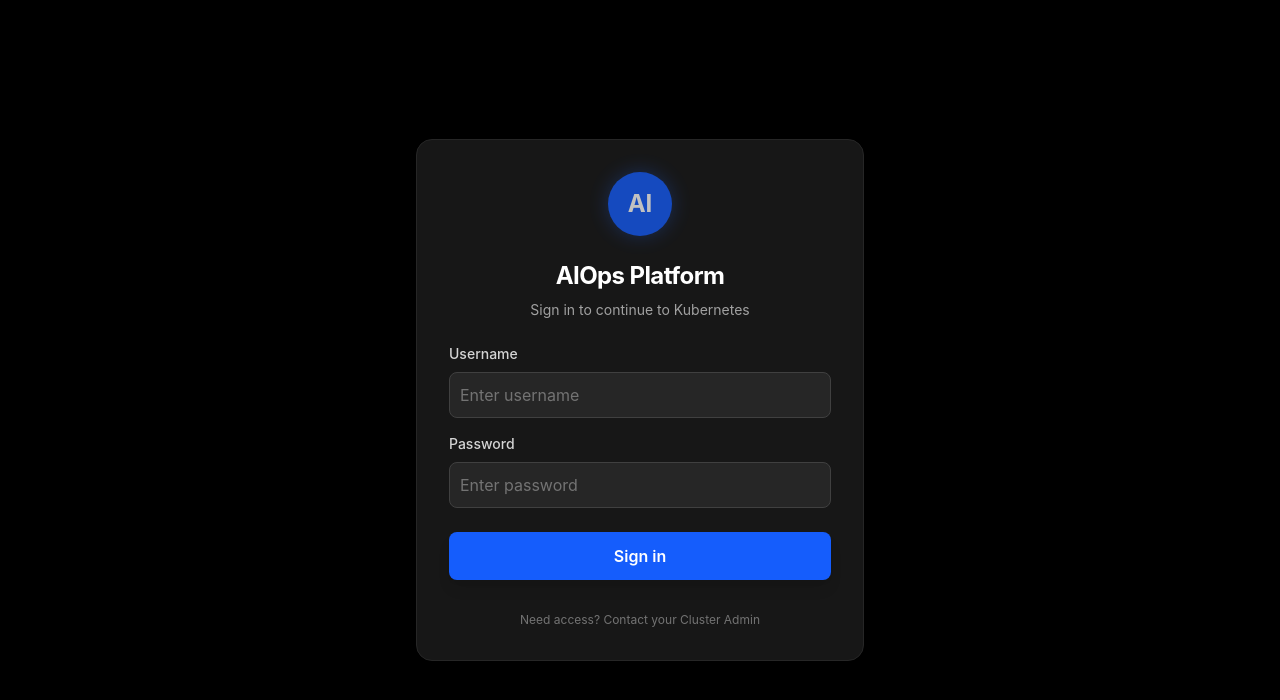
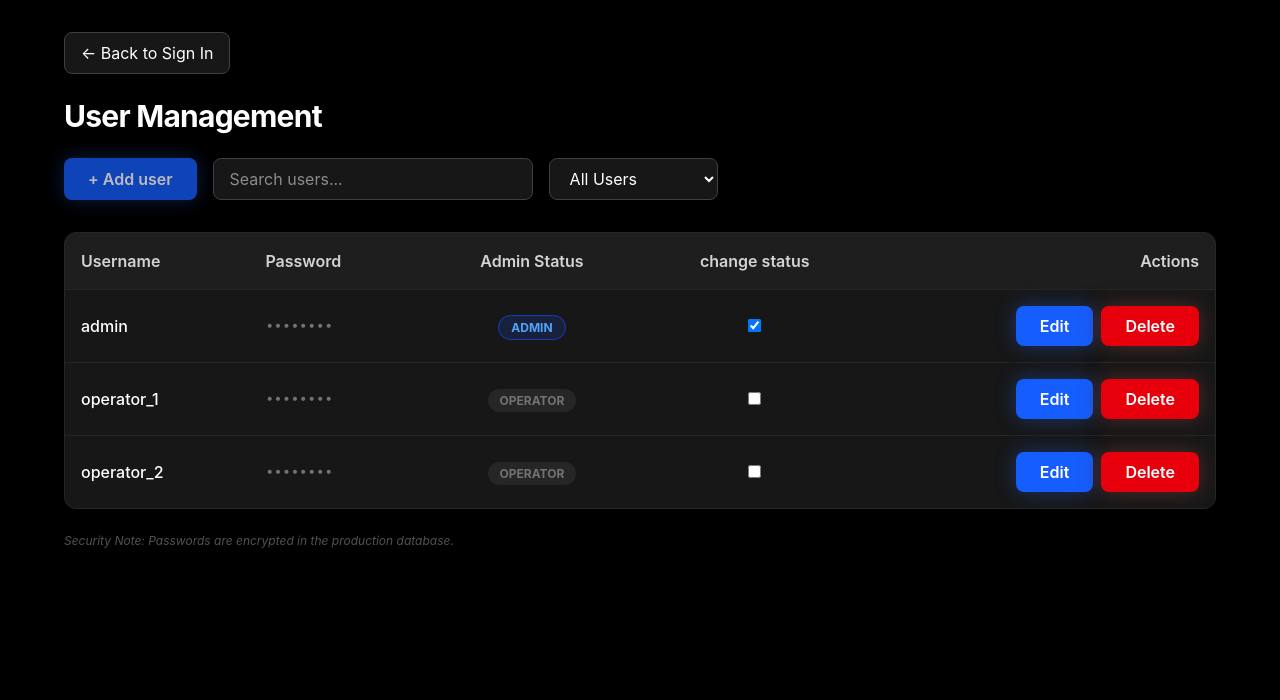
Before and after one commit to HoussemBettaieb69/AIOps_for_kubernetes, a React app in the folder frontend/: page / in a window 1280 px wide. Shown: the top 700 px of the page. Built offline with nearby package versions, Linux system fonts and the light colour scheme; the HTML template or start-up script is replaced by a standard one.

Commit message:
user management prototype page

```diff
--- a/frontend/src/app.jsx
+++ b/frontend/src/app.jsx
@@ -1,4 +1,4 @@
-import Login from './pages/login.jsx'
+import Login from './pages/user_managment.jsx'
 function App(){
     return (
         <div>
--- a/frontend/src/pages/user_managment.jsx
+++ b/frontend/src/pages/user_managment.jsx
@@ -0,0 +1,109 @@
+import { useState } from 'react'
+
+export default function UserManagementPage() {
+  const [users, setUsers] = useState([
+    { id: '1', username: 'admin', password: '••••••••', isAdmin: true },
+    { id: '2', username: 'operator_1', password: '••••••••', isAdmin: false },
+    { id: '3', username: 'operator_2', password: '••••••••', isAdmin: false },
+  ])
+
+  const [searchTerm, setSearchTerm] = useState('')
+  const [filterRole, setFilterRole] = useState('all')
+
+  const handleDelete = (userId) => {
+    setUsers(users.filter((user) => user.id !== userId))
+  }
+
+  const filteredUsers = users.filter(
+    (user) =>
+      user.username.toLowerCase().includes(searchTerm.toLowerCase()) &&
+      (filterRole === 'all' ||
+        (filterRole === 'admin' && user.isAdmin) ||
+        (filterRole === 'operator' && !user.isAdmin))
+  )
+
+  return (
+    <div className="min-h-screen bg-black p-8 font-sans">
+      <div className="max-w-6xl mx-auto">
+
+        {/* Header Section */}
+        <div className="mb-8">
+          <button className="mb-6 px-4 py-2 bg-neutral-900 border border-neutral-700 text-white rounded-lg hover:bg-neutral-800 transition-colors">
+             ← Back to Sign In
+          </button>
+          <h1 className="text-3xl font-bold text-white mb-6 tracking-tight">User Management</h1>
+
+          {/* Controls: Search and Add */}
+          <div className="flex flex-col md:flex-row gap-4 mb-6">
+            <button className="bg-blue-600 hover:bg-blue-700 text-white px-6 py-2 rounded-lg font-semibold transition-all shadow-[0_0_20px_rgba(37,99,235,0.4)] animate-pulse">
+              + Add user
+            </button>
+            <input
+              type="text"
+              placeholder="Search users..."
+              value={searchTerm}
+              onChange={(e) => setSearchTerm(e.target.value)}
+              className="bg-neutral-900 border border-neutral-700 text-white px-4 py-2 rounded-lg outline-none focus:ring-2 focus:ring-blue-600 md:w-80"
+            />
+
+            {/* Simple Filter Dropdown */}
+            <select
+              value={filterRole}
+              onChange={(e) => setFilterRole(e.target.value)}
+              className="bg-neutral-900 border border-neutral-700 text-white px-4 py-2 rounded-lg outline-none focus:ring-2 focus:ring-blue-600"
+            >
+              <option value="all">All Users</option>
+              <option value="admin">Admins Only</option>
+              <option value="operator">Operators Only</option>
+            </select>
+          </div>
+        </div>
+
+        {/* The Table */}
+        <div className="bg-neutral-900 border border-neutral-800 rounded-xl overflow-hidden shadow-2xl">
+          <table className="w-full text-left border-collapse">
+            <thead className="bg-neutral-800/50">
+              <tr>
+                <th className="p-4 text-neutral-300 font-semibold border-b border-neutral-800">Username</th>
+                <th className="p-4 text-neutral-300 font-semibold border-b border-neutral-800">Password</th>
+                <th className="p-4 text-neutral-300 font-semibold border-b border-neutral-800 text-center">Admin Status</th>
+                <th className="p-4 text-neutral-300 font-semibold border-b border-neutral-800 text-center">change status</th>
+                <th className="p-4 text-neutral-300 font-semibold border-b border-neutral-800 text-right">Actions</th>
+              </tr>
+            </thead>
+            <tbody className="divide-y divide-neutral-800">
+              {filteredUsers.map((user) => (
+                <tr key={user.id} className="hover:bg-neutral-800/30 transition-colors group">
+                  <td className="p-4 text-white font-medium">{user.username}</td>
+                  <td className="p-4 text-neutral-500 font-mono text-sm">{user.password}</td>
+                  <td className="p-4 text-center">
+                    <span className={`px-3 py-1 rounded-full text-xs font-bold ${user.isAdmin ? 'bg-blue-900/30 text-blue-400 border border-blue-800' : 'bg-neutral-800 text-neutral-500'}`}>
+                      {user.isAdmin ? 'ADMIN' : 'OPERATOR'}
+                    </span>
+                  </td>
+                  <td className="p-4 text-center">
+                    <input type="checkbox" checked={user.isAdmin}>
+                    </input>
+                  </td>
+                  <td className="p-4 text-right space-x-2">
+                    <button className="bg-blue-600 hover:bg-blue-700 text-white px-6 py-2 rounded-lg font-semibold transition-all shadow-[0_0_20px_rgba(37,99,235,0.4)]">Edit</button>
+                    <button
+                      onClick={() => handleDelete(user.id)}
+                      className="bg-red-600 hover:bg-red-700 text-white px-6 py-2 rounded-lg font-semibold transition-all shadow-[0_0_20px_rgba(100,50,50,0.75)]"
+                    >
+                      Delete
+                    </button>
+                  </td>
+                </tr>
+              ))}
+            </tbody>
+          </table>
+        </div>
+
+        <p className="mt-6 text-xs text-neutral-600 italic">
+          Security Note: Passwords are encrypted in the production database.
+        </p>
+      </div>
+    </div>
+  )
+}
```
